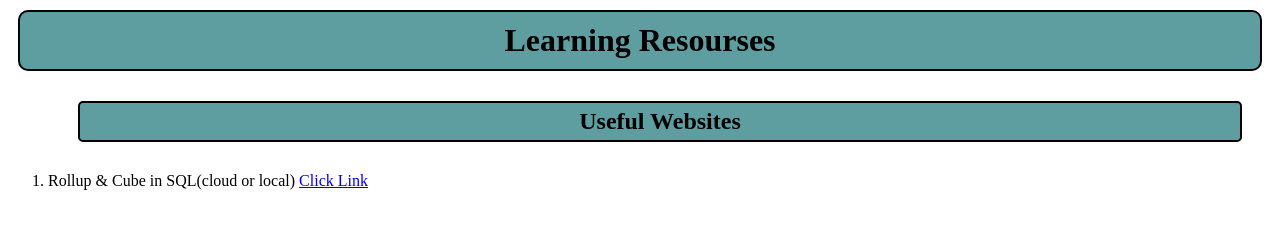
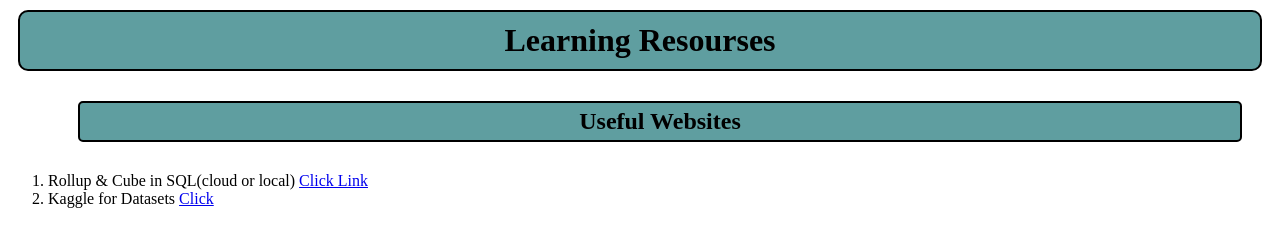
Before and after one commit to obitorin07/Learning_Resources, a plain HTML site: page index.html in a window 1280 px wide. Drawn offline with Linux system fonts and the light colour scheme.

Commit message:
Update index.html

```diff
--- a/index.html
+++ b/index.html
@@ -22,7 +22,7 @@
          border-radius: 5px;
          border: 2px black solid;">Useful Websites</h2>
             <li>Rollup & Cube in SQL(cloud or local) <a href="https://www.mssqltips.com/sqlservertip/6315/group-by-in-sql-server-with-cube-rollup-and-grouping-sets-examples/">Click Link</a></li>
-
+            <li>Kaggle for Datasets <a href="https://www.kaggle.com/" target="_blank">Click</a></li>
          </ol>
     </div>
 </body>
```
